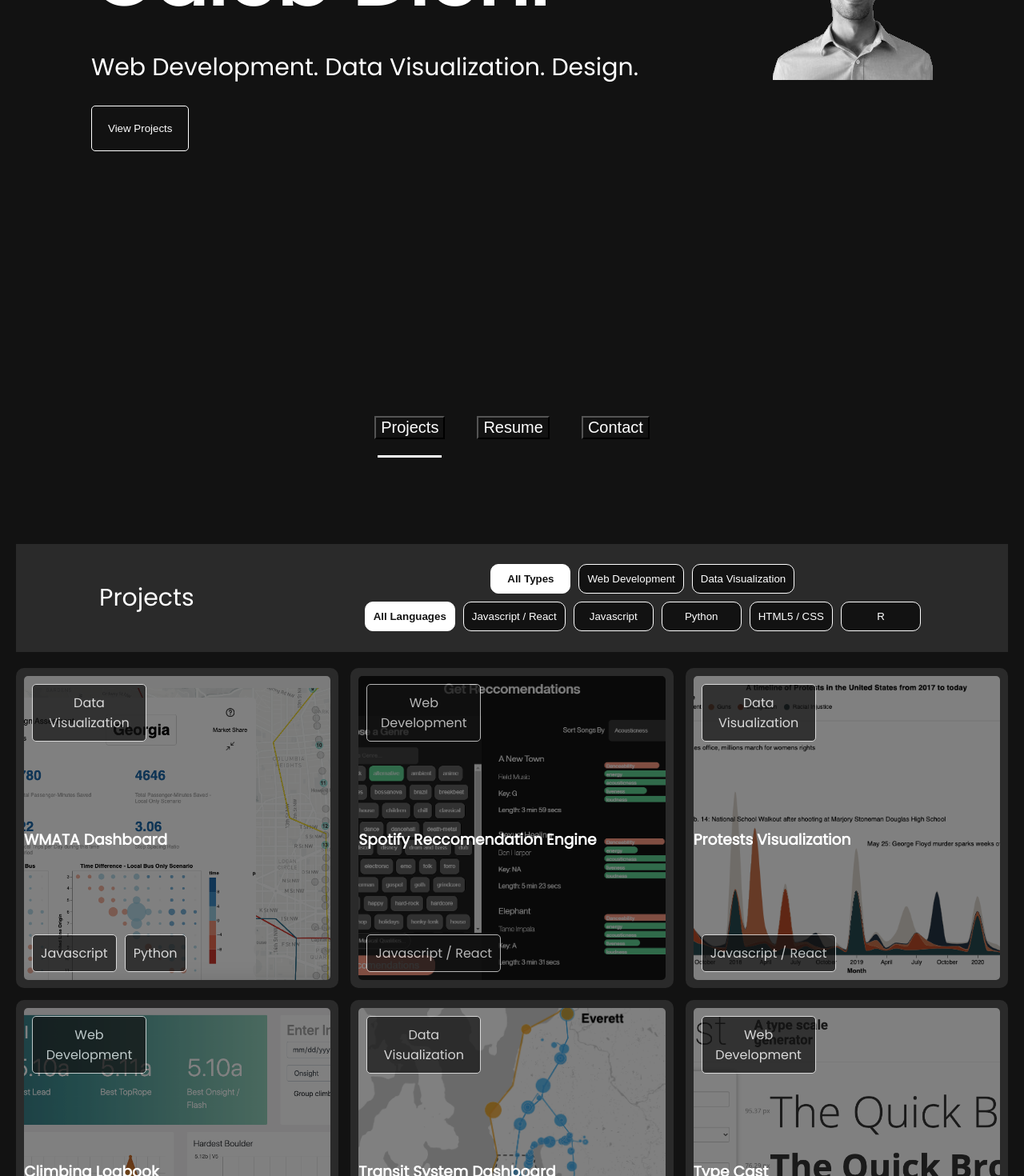
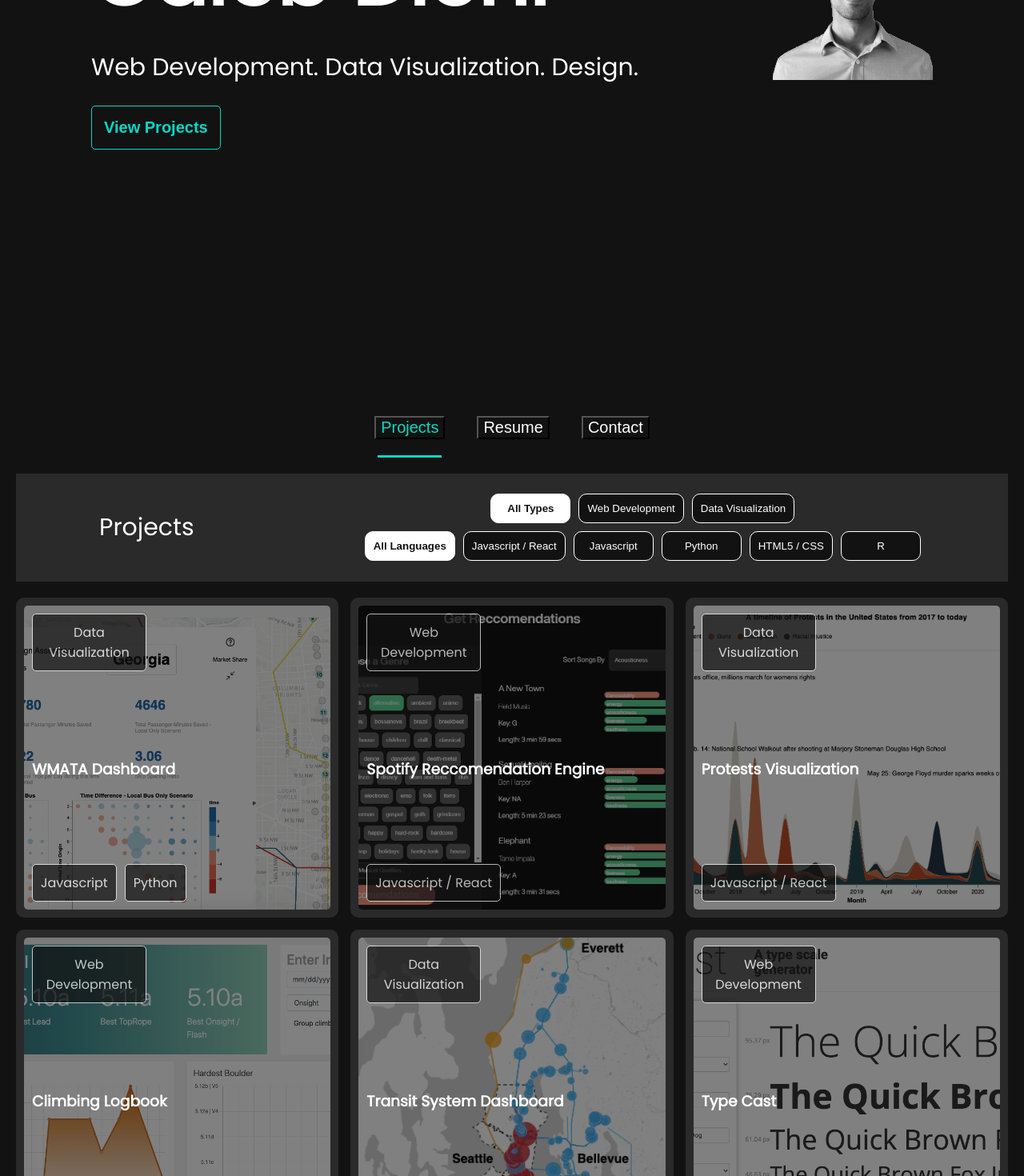
Before and after one commit to csdiehl16/csdiehl16.github.io, a React (Create React App) app: page / in a window 1280 px wide. Shown: the part 200-1670 px from the top of the page at 80% size. Built offline with nearby package versions, Linux system fonts and the light colour scheme.

Commit message:
first build

```diff
--- a/src/App.css
+++ b/src/App.css
@@ -42,7 +42,12 @@
 .nav-bar {
   display: flex;
   justify-content: center;
-  height: 20vh;
+  position: sticky;
+  top: 0px;
+  background-color: #121212;
+  z-index: 15;
+  width: 100%;
+  margin-bottom: 20px;
 }
 
 .nav-button {
@@ -54,10 +59,14 @@
   margin: 20px;
 }
 
+.nav-button-clicked {
+  color: var(--theme-color);
+}
+
 .nav-btn-line {
   display: block;
   width: 80px;
   height: 3px;
-  background: #fff;
+  background: var(--theme-color);
   margin: auto;
 }
--- a/src/App.js
+++ b/src/App.js
@@ -28,7 +28,11 @@ function App() {
         {pages.map((page) => (
           <div>
             <button
-              className="nav-button"
+              className={
+                page === activePage
+                  ? "nav-button nav-button-clicked"
+                  : "nav-button"
+              }
               value={page}
               key={page}
               onClick={navClickHandler}
--- a/src/components/ContactPage.js
+++ b/src/components/ContactPage.js
@@ -2,7 +2,7 @@ import "./contactPage.css";
 
 const ContactPage = () => {
   return (
-    <div className="contact-container">
+    <div className="contact-container fade-in">
       <div className="contact-item">
         <img class="contact-img" src="./linkedin.png" />
         <a
--- a/src/components/Modal.js
+++ b/src/components/Modal.js
@@ -30,6 +30,7 @@ const Modal = (props) => {
             alt={props.tileInfo.imageLink}
           />
           <div>
+            {props.tileInfo.link !== "" && (
               <a
                 className={classes.viewBtn}
                 href={props.tileInfo.link}
@@ -37,6 +38,7 @@ const Modal = (props) => {
               >
                 View Project
               </a>
+            )}
             <p className={classes.description}>{props.tileInfo.description}</p>
           </div>
         </div>
--- a/src/components/Modal.module.css
+++ b/src/components/Modal.module.css
@@ -44,7 +44,9 @@
 }
 
 .modal-image {
-  width: 60%;
+  width: 80%;
+  max-height: 500px;
+  object-fit: cover;
 }
 
 .proj-image {
@@ -62,14 +64,19 @@
 }
 
 .viewBtn {
-  padding: 15px;
-  border: 1px solid white;
+  display: inline-block;
+  color: var(--theme-color);
+  background-color: #121212;
   border-radius: 5px;
+  padding: 10px;
+  font-size: 16px;
+  font-weight: 600;
+  border: 1px solid var(--theme-color);
+  transition: transform 500ms;
 }
 
 .viewBtn:hover {
-  font-weight: 700;
-  border: 2px solid white;
+  transform: scale(1.1);
 }
 
 .description {
--- a/src/components/Profile.module.css
+++ b/src/components/Profile.module.css
@@ -16,9 +16,16 @@
 }
 
 .view-btn {
-  color: #fff;
+  color: var(--theme-color);
   background-color: #121212;
   border-radius: 5px;
-  padding: 20px;
-  border: 1px solid #fff;
+  padding: 15px;
+  font-size: 20px;
+  font-weight: 600;
+  border: 1px solid var(--theme-color);
+  transition: transform 500ms;
 }
+
+.view-btn:hover {
+  transform: scale(1.1);
+}
--- a/src/components/ProjectTile.module.css
+++ b/src/components/ProjectTile.module.css
@@ -8,6 +8,7 @@
   padding: var(--tag-padding);
   position: relative;
   background-color: rgba(255, 255, 255, 0.1);
+  animation: tile-fade 500ms ease-out;
 }
 
 .project-title {
@@ -15,6 +16,8 @@
   margin: auto;
   position: absolute;
   top: 50%;
+  left: var(--tag-position);
+  text-align: center;
 }
 
 .tile-img {
@@ -23,8 +26,7 @@
   object-fit: cover;
   display: block;
   border-radius: 5px;
-  transition: transform 1000ms;
-  transition: filter 1000ms;
+  transition: transform 700ms, filter 1000ms;
   filter: brightness(50%);
 }
 
@@ -67,3 +69,13 @@
   display: flex;
   gap: 10px;
 }
+
+@keyframes tile-fade {
+  0% {
+    opacity: 0;
+  }
+
+  100% {
+    opacity: 1;
+  }
+}
--- a/src/components/Projects.js
+++ b/src/components/Projects.js
@@ -21,7 +21,7 @@ const projectList = [
   },
   {
     name: "Spotify Reccomendation Engine",
-    link: "",
+    link: "https://csdiehl.github.io/spotify-reccomendation-engine/",
     imageLink: "/spotify_app.png",
     languages: ["Javascript / React"],
     tag: ["Web Development"],
@@ -92,6 +92,13 @@ const projectList = [
     languages: ["Javascript / React", "HTML5 / CSS"],
     tag: ["Web Development"],
   },
+  {
+    name: "Visualizing Police Use of Force",
+    link: "",
+    imageLink: "/police_force.jpg",
+    languages: ["Python", "R"],
+    tag: ["Data Visualization"],
+  },
 ];
 
 const Projects = forwardRef((props, ref) => {
@@ -153,7 +160,7 @@ const Projects = forwardRef((props, ref) => {
   const types = ["All Types", "Web Development", "Data Visualization"];
 
   return (
-    <div ref={ref}>
+    <div className="fade-in" ref={ref}>
       <div className="project-header">
         <h2>Projects</h2>
         <div>
--- a/src/components/Resume.js
+++ b/src/components/Resume.js
@@ -1,7 +1,12 @@
 const Resume = () => {
   return (
-    <div>
-      <embed src="/resume_software.pdf" width="800px" height="1000px"></embed>
+    <div className="fade-in">
+      <embed
+        className="slide-up"
+        src="/resume_software.pdf"
+        width="800px"
+        height="1000px"
+      ></embed>
     </div>
   );
 };
--- a/src/index.css
+++ b/src/index.css
@@ -1,3 +1,7 @@
+:root {
+  --theme-color: #03dac6;
+}
+
 body {
   margin: 0;
   padding: 0;
@@ -35,3 +39,32 @@ a {
   justify-content: center;
   margin-top: 50px;
 }
+
+.fade-in {
+  animation: fade-in 1s ease-in;
+}
+
+.slide-up {
+  margin-top: 50px;
+  animation: slide-up 1s ease-in;
+}
+
+@keyframes fade-in {
+  0% {
+    opacity: 0;
+  }
+
+  100% {
+    opacity: 1;
+  }
+}
+
+@keyframes slide-up {
+  0% {
+    transform: translateY(50%);
+  }
+
+  100% {
+    transform: translateY(0);
+  }
+}
```
Also changed, not shown: public/police_force.jpg (added). Lines whose indentation alone changed are shown as unchanged.
